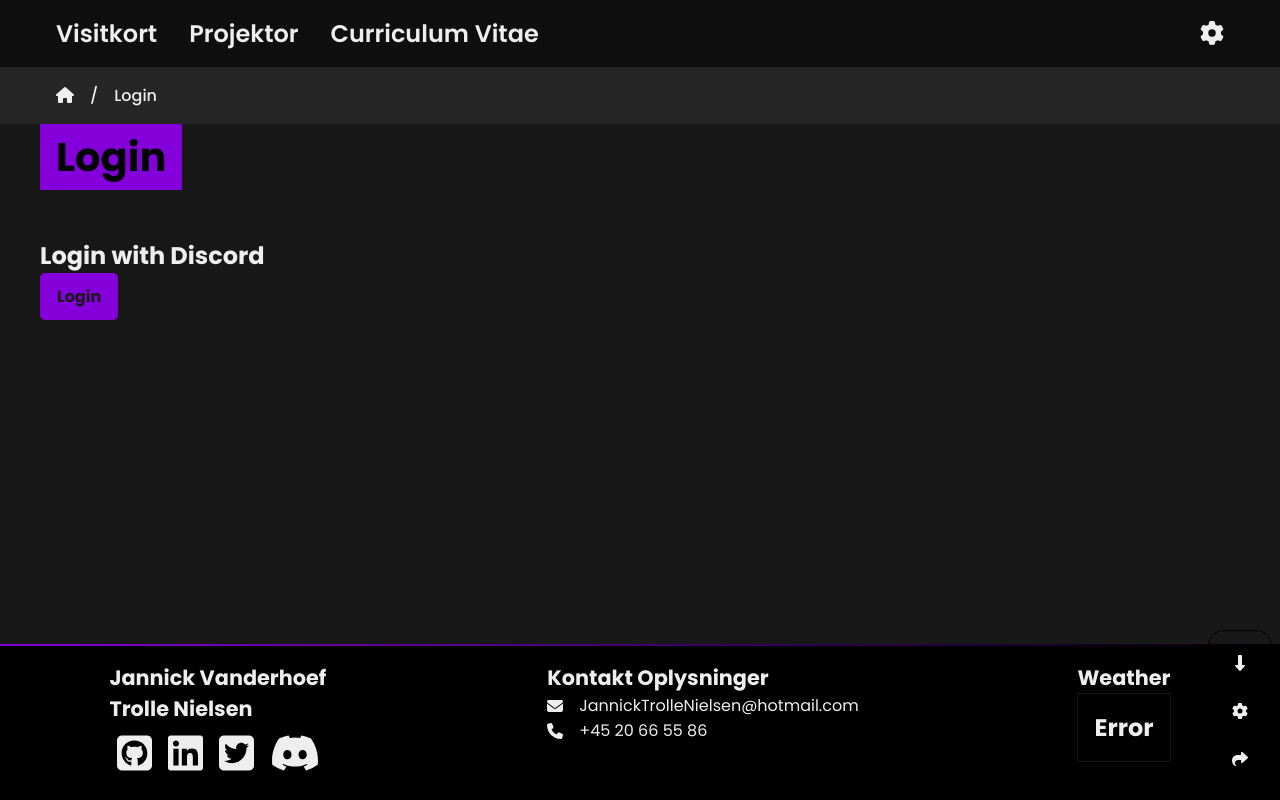
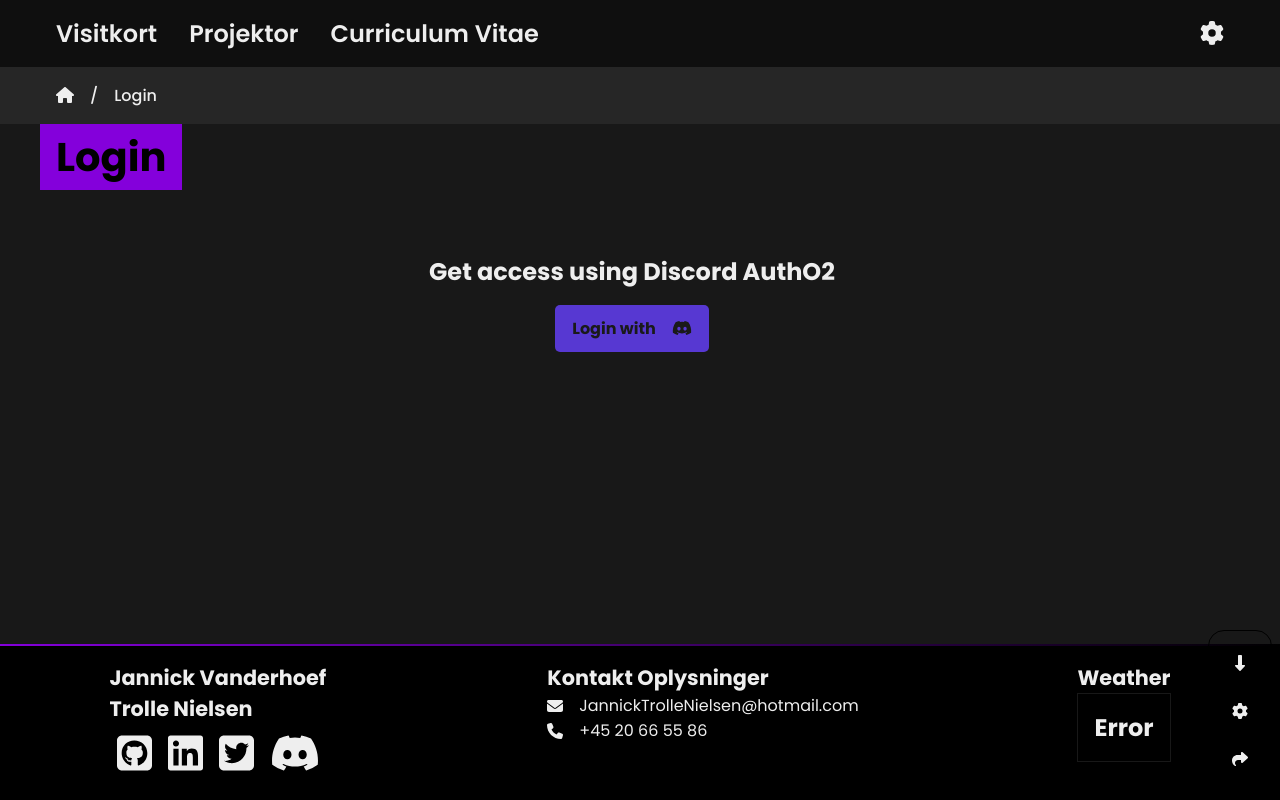
Before and after one commit to LolerSwager/portfolie-2023-react, a React (Create React App) app: page /login in a window 1280 px wide. Built offline with nearby package versions, Linux system fonts and the light colour scheme; no server answers.

Commit message:
updated button so i can use icons

```diff
--- a/src/Components/buttons/Button.jsx
+++ b/src/Components/buttons/Button.jsx
@@ -1,8 +1,10 @@
 import { styled } from "styled-components";
-export default function Button({ ButtonDisabled = false, ButtonName, isClicked, color }) {
+export default function Button({ ButtonDisabled = false, ButtonName, isClicked, color, ButtonIconLeft, ButtonIconRight }) {
     return (
         <StyledButton onClick={isClicked} disabled={ButtonDisabled} color={color}>
+            {ButtonIconLeft}
             {ButtonName}
+            {ButtonIconRight}
         </StyledButton>
     );
 }
@@ -18,10 +20,20 @@ const StyledButton = styled.button`
     font-weight: 700;
     text-decoration: none;
     cursor: pointer;
+    display: flex;
+    justify-content: center;
+    align-items: center;
+    gap: 1rem;
+    * {
+        fill: #1a1a1a;
+    }
     &:hover {
         border-color: ${(props) => (props.color ? props.color : "var(--activeColor)")};
         background-color: #1a1a1a;
         color: ${(props) => (props.color ? props.color : "var(--activeColor)")};
+        * {
+            fill: ${(props) => (props.color ? props.color : "var(--activeColor)")};
+        }
     }
     &:disabled {
         background-color: #1a1a1a;
--- a/src/Pages/LoginPage.jsx
+++ b/src/Pages/LoginPage.jsx
@@ -1,3 +1,5 @@
+import { faDiscord } from "@fortawesome/free-brands-svg-icons";
+import { FontAwesomeIcon } from "@fortawesome/react-fontawesome";
 import { styled } from "styled-components";
 import Button from "../Components/buttons/Button";
 import Main from "../Components/Main";
@@ -10,11 +12,18 @@ export default function LoginPage() {
     return (
         <Main PageHeader="Login" PageTitle="login">
             <StyledLoginPage>
-                <h2>Login with Discord</h2>
-                <Button ButtonName="Login" isClicked={handleLogin} />
+                <h2>Get access using Discord AuthO2 </h2>
+                <Button ButtonName="Login with" ButtonIconRight={<FontAwesomeIcon icon={faDiscord} />} isClicked={handleLogin} color="#5738d2" />
             </StyledLoginPage>
         </Main>
     );
 }
 
-const StyledLoginPage = styled.div``;
+const StyledLoginPage = styled.div`
+    display: flex;
+    justify-content: center;
+    align-items: center;
+    flex-direction: column;
+    gap: 1rem;
+    padding: 1rem;
+`;
--- a/src/Router/AppRouter.jsx
+++ b/src/Router/AppRouter.jsx
@@ -7,7 +7,7 @@ export default function AppRouter() {
 
     useEffect(() => {
         const auth = sessionStorage.getItem("isAuthenticated");
-        setIsAuthenticated(auth === "true"); // Compare to string "true" not boolean true
+        setIsAuthenticated(auth === "true");
     }, []);
 
     return (
```
